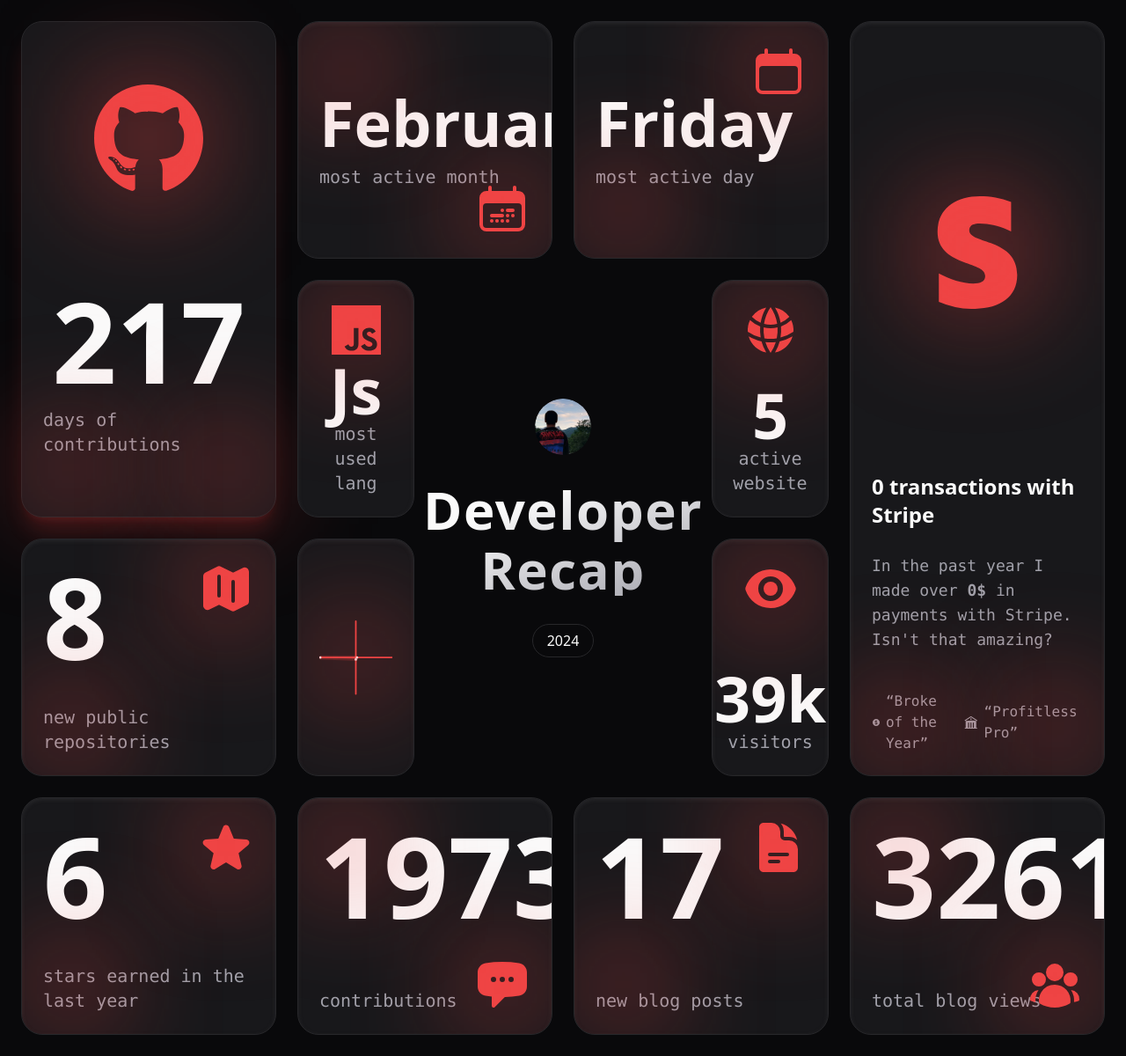
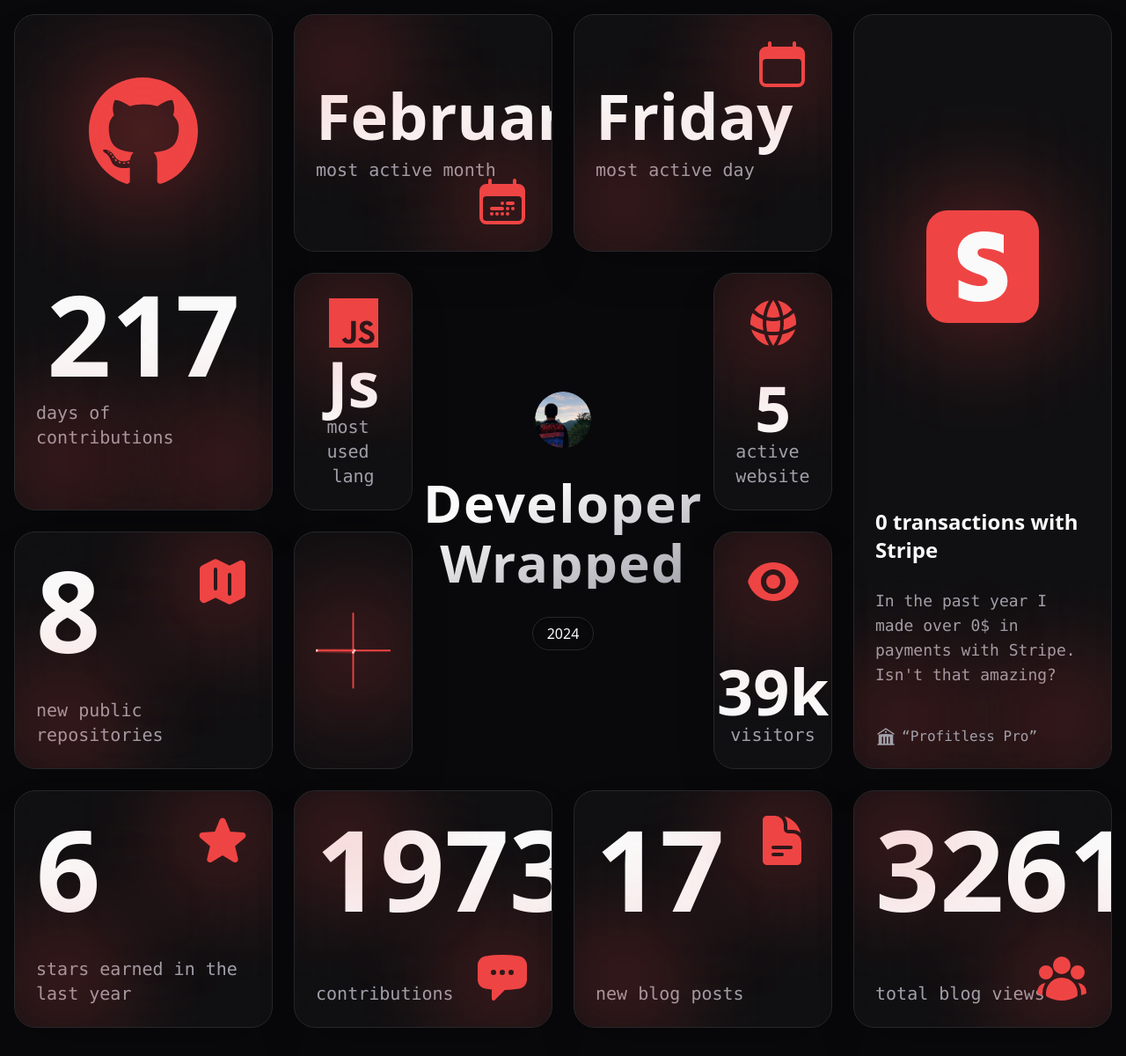
Before and after one commit to R4ULtv/developer-wrapped, a Next.js app: page /2024 in a window 1280 px wide. Shown: the whole page at 88% size. Built offline with nearby package versions, Linux system fonts and the light colour scheme.

Commit message:
add animations

```diff
--- a/app/2024/page.js
+++ b/app/2024/page.js
@@ -1,8 +1,15 @@
+import Link from "next/link";
 import Image from "next/image";
 import logo from "@/public/logo.png";
 
 import { GithubIcon, JavascriptIcon, StripeIcon } from "@/utils/icons";
 import { GithubContributionGraph } from "@/utils/graph";
+
+import { cn } from "@/lib/utils";
+import { Tilt } from "@/components/animation/tilt";
+import { AnimatedNumber } from "@/components/animation/animated-number";
+import { TextLoop } from "@/components/animation/text-loop";
+import { TextEffect } from "@/components/animation/text-effect";
 
 import {
   BuildingLibraryIcon,
@@ -15,22 +22,30 @@ import {
   GlobeAltIcon,
   MapIcon,
   StarIcon,
+  UserCircleIcon,
   UserGroupIcon,
 } from "@heroicons/react/24/solid";
 
-import { AnimatedNumber } from "@/components/animation/animated-number";
-import { Tilt } from "@/components/animation/tilt";
-import Link from "next/link";
+const Card = ({ className, children }) => (
+  <Tilt
+    className={cn(
+      className,
+      "p-6 border border-zinc-800 bg-zinc-900/50 backdrop-blur-3xl rounded-3xl relative overflow-hidden shadow-2xl hover:shadow-red-500/15 duration-300 transition-all ease-out"
+    )}
+  >
+    {children}
+  </Tilt>
+);
 
 export default function RecapPage() {
   return (
-    <div className="w-screen min-h-[100svh] p-2 md:p-6 grid grid-cols-2 md:grid-cols-4 lg:grid-cols-8 gap-6 auto-rows-fr relative selection:bg-red-400/25">
-      <Tilt className="col-span-2 row-span-2 flex flex-col items-center justify-around gap-3 p-6 border border-zinc-800 bg-zinc-900 shadow-xl shadow-red-500/15 rounded-3xl">
+    <div className="w-full min-h-[100dvh] p-4 grid grid-cols-2 md:grid-cols-4 lg:grid-cols-8 gap-6 auto-rows-fr relative selection:bg-red-400/25">
+      <Card className="col-span-2 row-span-2 flex flex-col justify-around items-center gap-3">
         <div className="absolute bottom-6 right-6 blur-3xl bg-red-500 size-16" />
         <div className="absolute bottom-6 left-6 blur-3xl bg-red-500 size-16" />
 
         <div className="relative">
-          <GithubIcon className="size-32 text-red-500" />
+          <GithubIcon className="z-10 size-32 text-red-500" />
           <div className="absolute top-1/2 -translate-y-1/2 right-1/2 translate-x-1/2 blur-3xl bg-red-500/50 size-32" />
         </div>
 
@@ -38,67 +53,128 @@ export default function RecapPage() {
           <p className="text-9xl font-bold text-zinc-50 text-center">
             <AnimatedNumber value={217} />
           </p>
-          <p className="text-xl text-zinc-400 font-mono">
+          <TextEffect
+            per="char"
+            preset="fade"
+            delay={0.2}
+            className="text-xl text-zinc-400 font-mono"
+          >
             days of contributions
-          </p>
+          </TextEffect>
         </div>
-      </Tilt>
-      <div className="col-span-2 flex flex-col justify-center gap-3 p-6 border border-zinc-800 bg-zinc-900 shadow-inner shadow-zinc-800 rounded-3xl relative overflow-hidden">
-        <CalendarDateRangeIcon className="absolute bottom-6 right-6 size-16 text-red-500" />
+      </Card>
+      <Card className="col-span-2 flex flex-col justify-center gap-3">
+        <CalendarDateRangeIcon className="z-10 absolute bottom-6 right-6 size-16 text-red-500" />
         <div className="absolute bottom-6 right-6 blur-3xl bg-red-500 size-16" />
         <div className="absolute top-6 left-6 blur-3xl bg-red-500 size-16" />
 
-        <p className="text-7xl font-bold text-zinc-50">February</p>
-        <p className="text-xl text-zinc-400 font-mono">most active month</p>
-      </div>
-      <div className="col-span-2 flex flex-col justify-center gap-3 p-6 border border-zinc-800 bg-zinc-900 shadow-inner shadow-zinc-800 rounded-3xl relative overflow-hidden">
-        <CalendarIcon className="absolute top-6 right-6 size-16 text-red-500" />
+        <TextEffect
+          per="word"
+          preset="scale"
+          delay={0.2}
+          className="text-7xl font-bold text-zinc-50"
+        >
+          February
+        </TextEffect>
+        <TextEffect
+          per="char"
+          preset="fade"
+          delay={0.2}
+          className="text-xl text-zinc-400 font-mono"
+        >
+          most active month
+        </TextEffect>
+      </Card>
+      <Card className="col-span-2 flex flex-col justify-center gap-3">
+        <CalendarIcon className="z-10 absolute top-6 right-6 size-16 text-red-500" />
         <div className="absolute top-6 right-6 blur-3xl bg-red-500 size-16" />
         <div className="absolute bottom-6 left-6 blur-3xl bg-red-500 size-16" />
 
-        <p className="text-7xl font-bold text-zinc-50">Friday</p>
-        <p className="text-xl text-zinc-400 font-mono">most active day</p>
-      </div>
-      <div className="col-span-2 row-span-3 flex flex-col items-center justify-between gap-3 p-6 border border-zinc-800 bg-zinc-900 shadow-inner shadow-zinc-800 rounded-3xl relative overflow-hidden">
+        <TextEffect
+          per="word"
+          preset="scale"
+          className="text-7xl font-bold text-zinc-50"
+        >
+          Friday
+        </TextEffect>
+        <TextEffect
+          per="char"
+          preset="fade"
+          delay={0.2}
+          className="text-xl text-zinc-400 font-mono"
+        >
+          most active day
+        </TextEffect>
+      </Card>
+      <Card className="col-span-2 row-span-3 flex flex-col items-center justify-between gap-3">
         <div className="absolute bottom-6 right-6 blur-3xl bg-red-500 size-16" />
         <div className="absolute bottom-6 left-6 blur-3xl bg-red-500 size-16" />
 
         <div className="relative flex items-center h-full">
-          <StripeIcon className="size-32 text-red-500" />
+          <StripeIcon className="z-10 size-32 text-zinc-50 bg-red-500 p-6 rounded-3xl" />
           <div className="absolute top-1/2 -translate-y-1/2 right-1/2 translate-x-1/2 blur-3xl bg-red-500/50 size-32" />
         </div>
 
         <div className="flex flex-col gap-3 shrink-0">
-          <p className="text-2xl font-bold text-zinc-50">
+          <TextEffect
+            per="word"
+            as="p"
+            preset="scale"
+            className="text-2xl font-bold text-zinc-50"
+          >
             0 transactions with Stripe
-          </p>
-          <p className="text-lg text-zinc-400 font-mono mt-4">
-            In the past year I made over{" "}
-            <span className="font-semibold">0$</span> in payments with Stripe.
-            Isn't that amazing?
-          </p>
+          </TextEffect>
+          <TextEffect
+            per="word"
+            as="p"
+            preset="slide"
+            className="text-lg text-zinc-400 font-mono mt-4"
+          >
+            In the past year I made over 0$ in payments with Stripe. Isn't that
+            amazing?
+          </TextEffect>
           <div className="flex items-center gap-3 mt-8 font-mono">
+            <TextLoop interval={3}>
               <div className="flex items-center justify-center gap-1.5 text-base text-zinc-400 ">
-              <CurrencyDollarIcon className="size-6" />
+                <CurrencyDollarIcon className="z-10 size-6" />
                 “Broke of the Year”
               </div>
               <div className="flex items-center justify-center gap-1.5 text-base text-zinc-400 ">
-              <BuildingLibraryIcon className="size-6" />
+                <BuildingLibraryIcon className="z-10 size-6" />
                 “Profitless Pro”
               </div>
+              <div className="flex items-center justify-center gap-1.5 text-base text-zinc-400 ">
+                <UserCircleIcon className="z-10 size-6" />
+                “Unpaid Contributor”
+              </div>
+            </TextLoop>
           </div>
         </div>
-      </div>
+      </Card>
 
-      <div className="flex flex-col items-center justify-between p-6 border border-zinc-800 bg-zinc-900 shadow-inner shadow-zinc-800 rounded-3xl relative overflow-hidden">
-        <JavascriptIcon className="size-16 text-red-500" />
+      <Card className="flex flex-col items-center justify-between">
+        <JavascriptIcon className="z-10 size-16 text-red-500" />
         <div className="absolute top-6 right-1/2 translate-x-1/2 blur-3xl bg-red-500 size-16" />
         <div className="text-center">
-          <p className="text-7xl font-bold text-zinc-50">Js</p>
-          <p className="text-xl text-zinc-400 font-mono">most used lang</p>
+          <TextEffect
+            per="word"
+            preset="scale"
+            className="text-7xl font-bold text-zinc-50"
+          >
+            Js
+          </TextEffect>
+          <TextEffect
+            per="char"
+            preset="fade"
+            delay={0.2}
+            className="text-xl text-zinc-400 font-mono"
+          >
+            most used lang
+          </TextEffect>
         </div>
-      </div>
-      <div className="order-first md:order-none col-span-2 row-span-2 flex flex-col items-center justify-center gap-8 p-6">
+      </Card>
+
+      <div className="order-first md:order-none col-span-2 row-span-2 flex flex-col items-center justify-center gap-8 p-6 relative">
         <Link href="/">
           <Image
             src={logo}
@@ -111,91 +187,141 @@ export default function RecapPage() {
         </Link>
         <div className="flex flex-col items-center justify-center gap-2 text-6xl text-transparent bg-clip-text bg-gradient-to-br from-25% from-zinc-50 to-zinc-400 font-black tracking-wide">
           <p className="text-center">Developer</p>
-          <p className="text-center">Recap</p>
+          <p className="text-center">Wrapped</p>
         </div>
-        <div className="border border-zinc-800  px-4 py-1.5 rounded-full text-zinc-50 select-none">
+        <a
+          target="_blank"
+          href="https://github.com/R4ULtv/raulcarini.com-v2/blob/master/app/recap/2024/page.js"
+          className="border border-zinc-800 px-4 py-1.5 rounded-full text-zinc-50 select-none hover:scale-105 shadow-inner hover:shadow-zinc-800/50 duration-300 transition-all ease-out"
+        >
           2024
+        </a>
       </div>
-      </div>
-      <div className="flex flex-col items-center justify-between p-6 border border-zinc-800 bg-zinc-900 shadow-inner shadow-zinc-800 rounded-3xl relative overflow-hidden">
-        <GlobeAltIcon className="size-16 text-red-500" />
+
+      <Card className="flex flex-col items-center justify-between">
+        <GlobeAltIcon className="z-10 size-16 text-red-500" />
         <div className="absolute top-6 right-1/2 translate-x-1/2 blur-3xl bg-red-500 size-16" />
         <div className="text-center">
           <p className="text-7xl font-bold text-zinc-50">
             <AnimatedNumber value={5} />
           </p>
-          <p className="text-xl text-zinc-400 font-mono">active website</p>
+          <TextEffect
+            per="char"
+            preset="fade"
+            delay={0.2}
+            className="text-xl text-zinc-400 font-mono"
+          >
+            active website
+          </TextEffect>
         </div>
-      </div>
-      <div className="col-span-2 flex flex-col justify-between p-6 border border-zinc-800 bg-zinc-900 shadow-inner shadow-zinc-800 rounded-3xl relative overflow-hidden">
-        <MapIcon className="absolute top-6 right-6 size-16 text-red-500" />
+      </Card>
+      <Card className="col-span-2 flex flex-col justify-between">
+        <MapIcon className="z-10 absolute top-6 right-6 size-16 text-red-500" />
         <div className="absolute top-6 right-6 blur-3xl bg-red-500 size-16" />
         <div className="absolute bottom-6 left-6 blur-3xl bg-red-500 size-16" />
 
         <p className="text-9xl font-bold text-zinc-50">
           <AnimatedNumber value={8} />
         </p>
-        <p className="text-xl text-zinc-400 font-mono">
+        <TextEffect
+          per="char"
+          preset="fade"
+          delay={0.2}
+          className="text-xl text-zinc-400 font-mono"
+        >
           new public repositories
-        </p>
-      </div>
-      <div className="flex flex-col items-center justify-between p-6 border border-zinc-800 bg-zinc-900 shadow-inner shadow-zinc-800 rounded-3xl relative overflow-hidden">
+        </TextEffect>
+      </Card>
+      <Card className="flex flex-col items-center justify-between">
         <div className="absolute top-1/2 -translate-y-1/2 right-1/2 translate-x-1/2 blur-3xl bg-red-500 size-16" />
         <GithubContributionGraph />
-      </div>
-      <div className="flex flex-col items-center justify-between p-6 border border-zinc-800 bg-zinc-900 shadow-inner shadow-zinc-800 rounded-3xl relative overflow-hidden">
-        <EyeIcon className="size-16 text-red-500" />
+      </Card>
+      <Card className="flex flex-col items-center justify-between">
+        <EyeIcon className="z-10 size-16 text-red-500" />
         <div className="absolute top-6 right-1/2 translate-x-1/2 blur-3xl bg-red-500 size-16" />
         <div className="text-center">
           <p className="text-7xl font-bold text-zinc-50">
             <AnimatedNumber value={39} />k
           </p>
-          <p className="text-xl text-zinc-400 font-mono">visitors</p>
+          <TextEffect
+            per="char"
+            preset="fade"
+            delay={0.2}
+            className="text-xl text-zinc-400 font-mono"
+          >
+            visitors
+          </TextEffect>
         </div>
-      </div>
+      </Card>
 
-      <div className="col-span-2 flex flex-col justify-between p-6 border border-zinc-800 bg-zinc-900 shadow-inner shadow-zinc-800 rounded-3xl relative overflow-hidden">
-        <StarIcon className="absolute top-6 right-6 size-16 text-red-500" />
+      <Card className="col-span-2 flex flex-col justify-between">
+        <StarIcon className="z-10 absolute top-6 right-6 size-16 text-red-500" />
         <div className="absolute top-6 right-6 blur-3xl bg-red-500 size-16" />
         <div className="absolute bottom-6 left-6 blur-3xl bg-red-500 size-16" />
 
         <p className="text-9xl font-bold text-zinc-50">
           <AnimatedNumber value={6} />
         </p>
-        <p className="text-xl text-zinc-400 font-mono">
+        <TextEffect
+          per="char"
+          preset="fade"
+          delay={0.2}
+          className="text-xl text-zinc-400 font-mono"
+        >
           stars earned in the last year
-        </p>
-      </div>
-      <div className="col-span-2 flex flex-col justify-between p-6 border border-zinc-800 bg-zinc-900 shadow-inner shadow-zinc-800 rounded-3xl relative overflow-hidden">
-        <ChatBubbleLeftEllipsisIcon className="absolute bottom-6 right-6 size-16 text-red-500" />
+        </TextEffect>
+      </Card>
+      <Card className="col-span-2 flex flex-col justify-between">
+        <ChatBubbleLeftEllipsisIcon className="z-10 absolute bottom-6 right-6 size-16 text-red-500" />
         <div className="absolute bottom-6 right-6 blur-3xl bg-red-500 size-16" />
         <div className="absolute top-6 left-6 blur-3xl bg-red-500 size-16" />
 
         <p className="text-9xl font-bold text-zinc-50">
           <AnimatedNumber value={1973} />
         </p>
-        <p className="text-xl text-zinc-400 font-mono">contributions</p>
-      </div>
-      <div className="col-span-2 flex flex-col justify-between p-6 border border-zinc-800 bg-zinc-900 shadow-inner shadow-zinc-800 rounded-3xl relative overflow-hidden">
-        <DocumentTextIcon className="absolute top-6 right-6 size-16 text-red-500" />
+        <TextEffect
+          per="char"
+          preset="fade"
+          delay={0.2}
+          className="text-xl text-zinc-400 font-mono"
+        >
+          contributions
+        </TextEffect>
+      </Card>
+      <Card className="col-span-2 flex flex-col justify-between">
+        <DocumentTextIcon className="z-10 absolute top-6 right-6 size-16 text-red-500" />
         <div className="absolute top-6 right-6 blur-3xl bg-red-500 size-16" />
         <div className="absolute bottom-6 left-6 blur-3xl bg-red-500 size-16" />
 
         <p className="text-9xl font-bold text-zinc-50">
           <AnimatedNumber value={17} />
         </p>
-        <p className="text-xl text-zinc-400 font-mono">new blog posts</p>
-      </div>
-      <div className="col-span-2 flex flex-col justify-between p-6 border border-zinc-800 bg-zinc-900 shadow-inner shadow-zinc-800 rounded-3xl relative overflow-hidden">
-        <UserGroupIcon className="absolute bottom-6 right-6 size-16 text-red-500" />
+        <TextEffect
+          per="char"
+          preset="fade"
+          delay={0.2}
+          className="text-xl text-zinc-400 font-mono"
+        >
+          new blog posts
+        </TextEffect>
+      </Card>
+      <Card className="col-span-2 flex flex-col justify-between">
+        <UserGroupIcon className="z-10 absolute bottom-6 right-6 size-16 text-red-500" />
         <div className="absolute bottom-6 right-6 blur-3xl bg-red-500 size-16" />
         <div className="absolute top-6 left-6 blur-3xl bg-red-500 size-16" />
 
         <p className="text-9xl font-bold text-zinc-50">
           <AnimatedNumber value={3261} />
         </p>
-        <p className="text-xl text-zinc-400 font-mono">total blog views</p>
-      </div>
+        <TextEffect
+          per="char"
+          preset="fade"
+          delay={0.2}
+          className="text-xl text-zinc-400 font-mono"
+        >
+          total blog views
+        </TextEffect>
+      </Card>
     </div>
   );
 }
```
Lines whose indentation alone changed are shown as unchanged.
